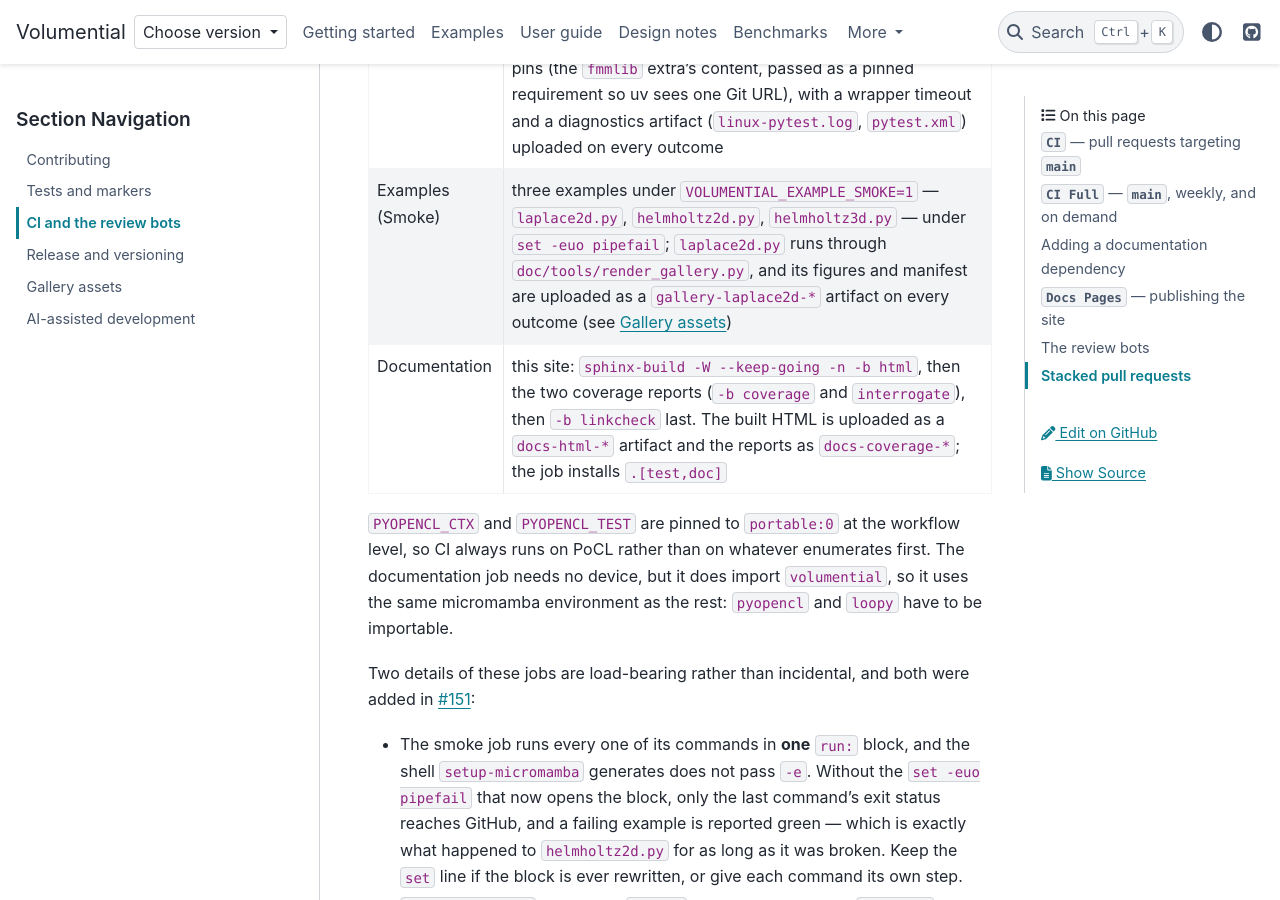
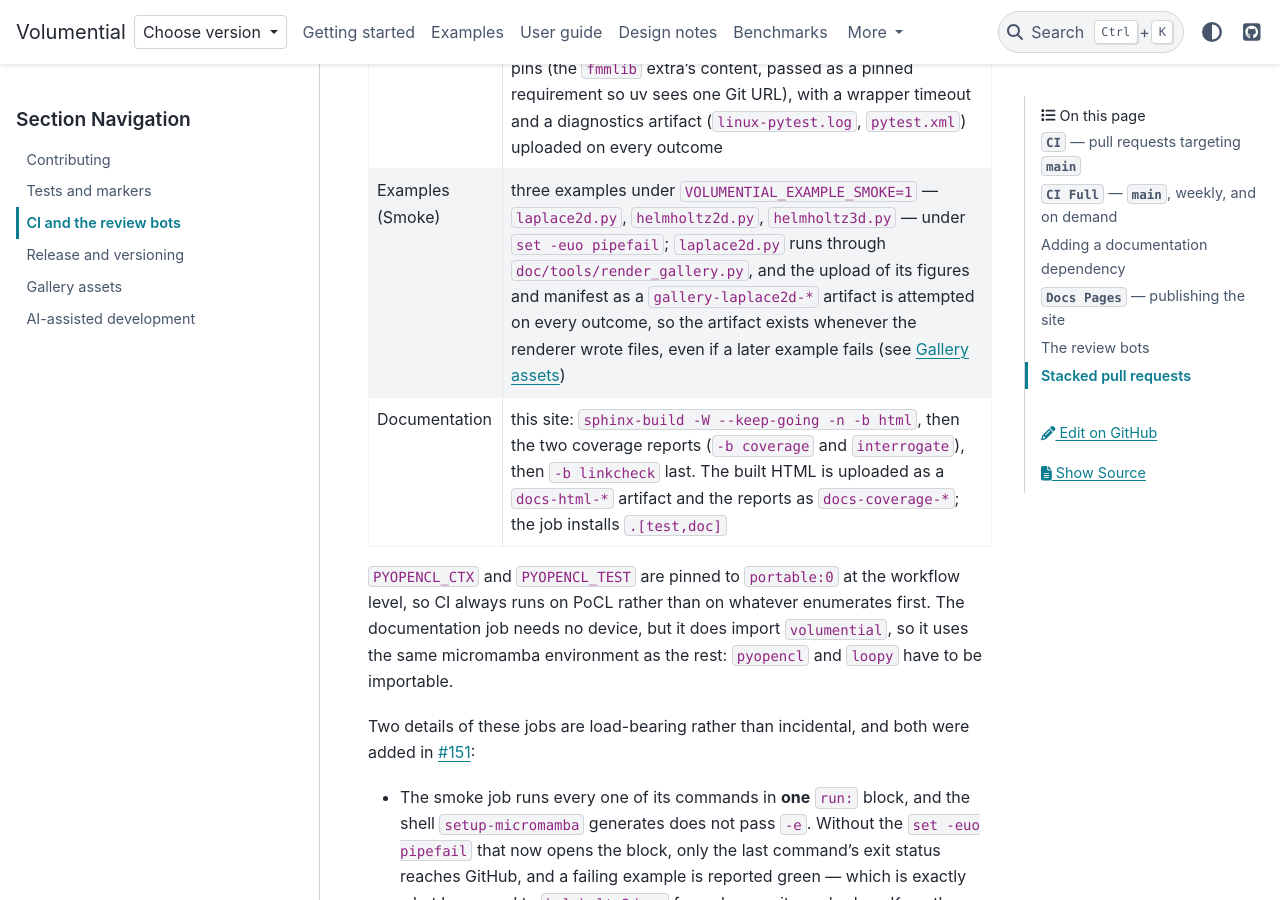
Before and after one commit to xywei/volumential, a Sphinx documentation site: the page built from doc/source/development/ci.md, in a window 1280 px wide and 900 px high, scrolled down 842 px. Built offline with Sphinx 7.4.7 and the PyData theme 0.15.4, drawn with Linux system fonts in a browser that asks for light colours.

Commit message:
ci: warn instead of failing when there is no gallery preview to upload
The upload runs on every outcome. When a step fails before the renderer has
written anything, there is nothing to upload, and 'if-no-files-found: error'
only added a second failure. The CI page now says the artifact exists
whenever the renderer wrote files.

```diff
--- a/doc/source/development/ci.md
+++ b/doc/source/development/ci.md
@@ -21,7 +21,7 @@ gets **none** of these checks. See
 | Ruff | `ruff check --select E9,F63,F7,F82` — the error-level smoke subset, not the full `ruff.toml` rule set |
 | Type checking | `basedpyright -p pyproject.toml --level error` |
 | Testing (Linux) | the default pytest suite under a micromamba environment, installing `.[test]` plus the `pyfmmlib` commit that `uv.lock` pins (the `fmmlib` extra's content, passed as a pinned requirement so uv sees one Git URL), with a wrapper timeout and a diagnostics artifact (`linux-pytest.log`, `pytest.xml`) uploaded on every outcome |
-| Examples (Smoke) | three examples under `VOLUMENTIAL_EXAMPLE_SMOKE=1` — `laplace2d.py`, `helmholtz2d.py`, `helmholtz3d.py` — under `set -euo pipefail`; `laplace2d.py` runs through `doc/tools/render_gallery.py`, and its figures and manifest are uploaded as a `gallery-laplace2d-*` artifact on every outcome (see {doc}`gallery-assets`) |
+| Examples (Smoke) | three examples under `VOLUMENTIAL_EXAMPLE_SMOKE=1` — `laplace2d.py`, `helmholtz2d.py`, `helmholtz3d.py` — under `set -euo pipefail`; `laplace2d.py` runs through `doc/tools/render_gallery.py`, and the upload of its figures and manifest as a `gallery-laplace2d-*` artifact is attempted on every outcome, so the artifact exists whenever the renderer wrote files, even if a later example fails (see {doc}`gallery-assets`) |
 | Documentation | this site: `sphinx-build -W --keep-going -n -b html`, then the two coverage reports (`-b coverage` and `interrogate`), then `-b linkcheck` last. The built HTML is uploaded as a `docs-html-*` artifact and the reports as `docs-coverage-*`; the job installs `.[test,doc]` |
 
 `PYOPENCL_CTX` and `PYOPENCL_TEST` are pinned to `portable:0` at the workflow
```
Also changed, not shown: 1 other file.
